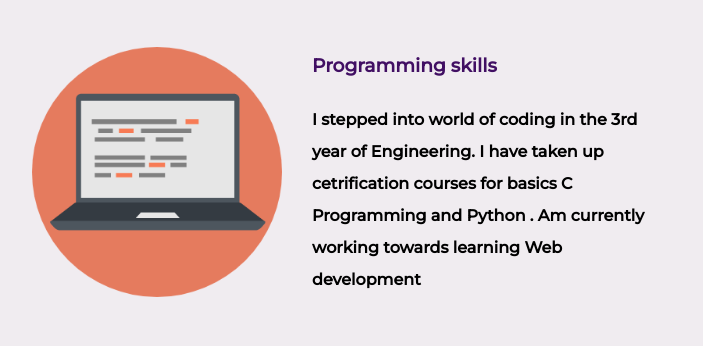
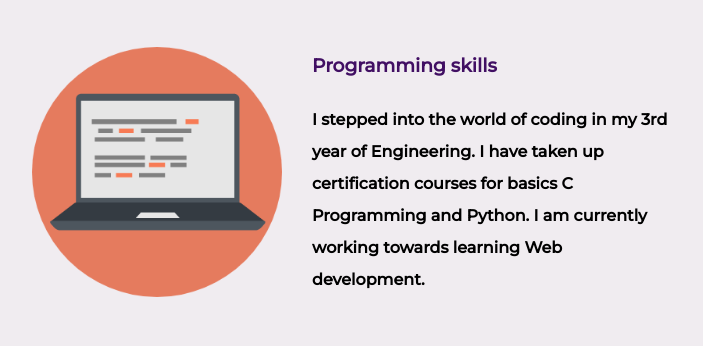
Before and after one commit to SnehaAnand0512/updated-cv, a plain HTML site: page index.html in a window 1280 px wide. Shown: the part 1239-1585 px from the top of the page, without its empty margins (288-991 px from the left). Drawn offline with Linux system fonts and the light colour scheme.

Commit message:
Update index.html

```diff
--- a/index.html
+++ b/index.html
@@ -36,7 +36,7 @@
             <div class="skill-row">
               <img class="computer" src="images/circle-cropped.png" alt="Skill1" >
               <h3>Programming skills</h3>
-              <p>I stepped into world of coding in the 3rd year of Engineering. I have taken up cetrification courses for basics C Programming and Python . Am currently working towards learning Web development </p>
+              <p>I stepped into the world of coding in my 3rd year of Engineering. I have taken up certification courses for basics C Programming and Python. I am currently working towards learning Web development.</p>
             </div>
 
             <div class="skill-row">
```
